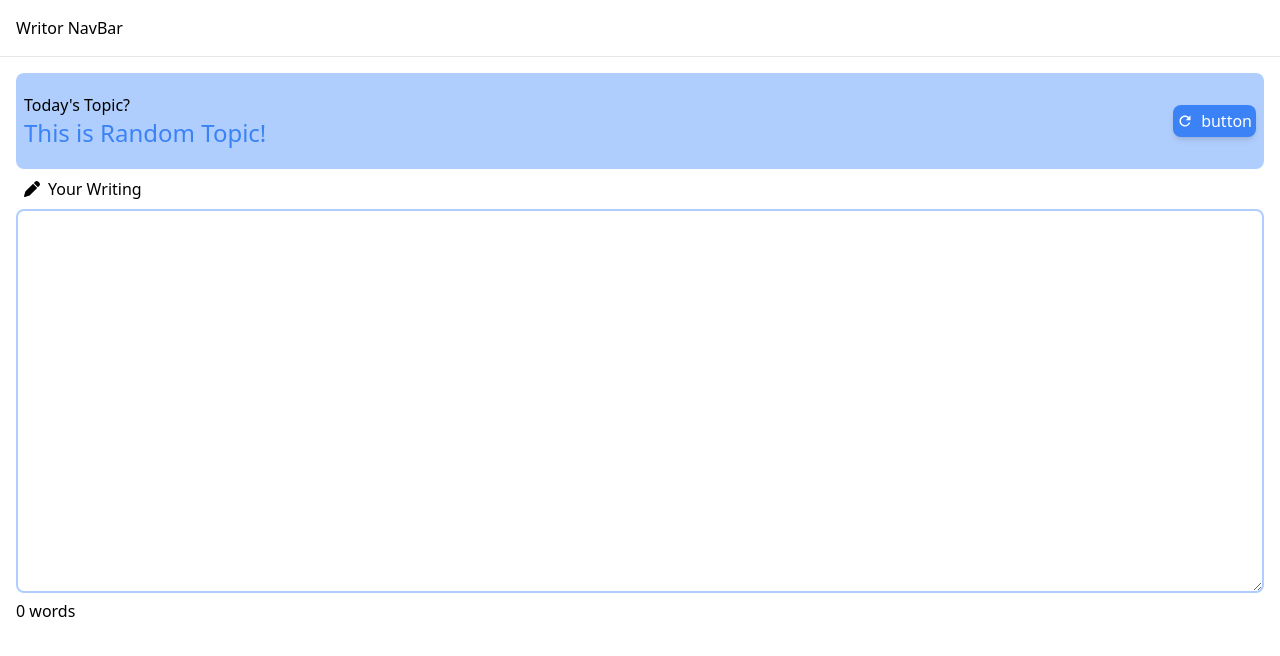
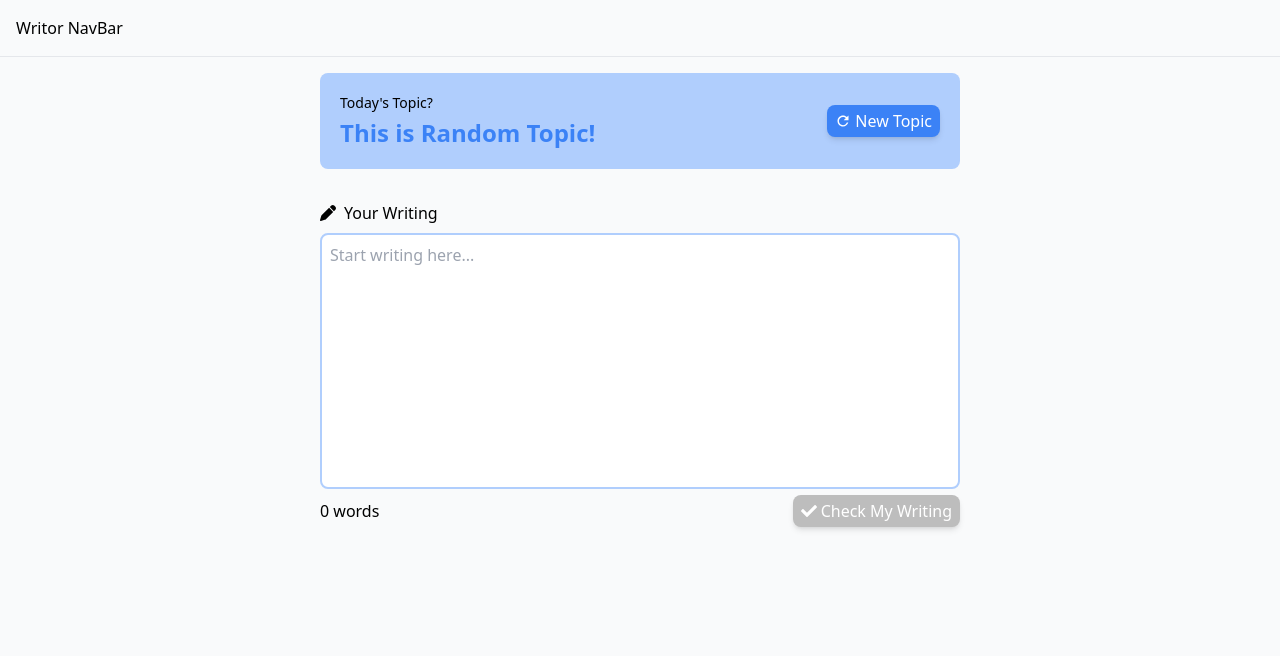
Before and after one commit to hayoung-selina-lee/WritorTutor, a React (Vite) app: page / in a window 1280 px wide. Shown: the top 656 px of the page. Built offline with nearby package versions, Linux system fonts and the light colour scheme.

Commit message:
improve overall UI and add feedback button

```diff
--- a/index.html
+++ b/index.html
@@ -6,7 +6,7 @@
     <meta name="viewport" content="width=device-width, initial-scale=1.0" />
     <title>WriterTutor</title>
   </head>
-  <body>
+  <body class="bg-background">
     <div id="root"></div>
     <script type="module" src="/src/main.jsx"></script>
   </body>
--- a/src/components/TopicCard.jsx
+++ b/src/components/TopicCard.jsx
@@ -4,14 +4,19 @@ function TopicCard({ topic }) {
   return (
     <div className="">
       <div className="rounded-lg bg-primary-light py-5">
-        <div className="flex flex-row justify-between items-center px-2 ">
+        <div className="flex flex-row justify-between items-center px-5 ">
           <div className="flex flex-col">
-            <div className="">Today's Topic?</div>
-            <div className="text-primary font-medium text-2xl">{topic}</div>
+            <div className="text-sm font-medium pb-1">Today's Topic?</div>
+            <div className="text-primary font-semibold text-2xl">{topic}</div>
           </div>
-          <button className="flex items-center gap-2 p-1 text-white bg-primary shadow-md rounded-lg hover:bg-primary-dark">
+          <button
+            className="px-2 flex items-center gap-1 p-1 text-white bg-primary shadow-md rounded-lg shadow-md hover:bg-primary-dark"
+            onClick={(e) => {
+              console.log("new topic button clicked! ", e);
+            }}
+          >
             <IoMdRefresh />
-            button
+            New Topic
           </button>
         </div>
       </div>
--- a/src/components/WritingEditor.jsx
+++ b/src/components/WritingEditor.jsx
@@ -1,24 +1,41 @@
 import { useState } from "react";
 import { FaPen } from "react-icons/fa6";
+import { FaCheck } from "react-icons/fa";
 
 function WritingEditor() {
   const [countWords, setCountWords] = useState(0);
 
+  // check button condition setting
+  const checkButton = {
+    enabled: "bg-primary hover:bg-primary-dark",
+    disabled: "bg-disabled cursor-not-allowed",
+  };
+
+  const buttonClass = countWords === 0 ? checkButton.disabled : checkButton.enabled;
+
   return (
     <div>
-      <div className="flex items-center gap-2 px-2 py-2">
+      <div className="flex items-center gap-2 pt-8 py-2">
         <FaPen />
         Your Writing
       </div>
 
       <textarea
-        className="p-2 border border-2 border-primary-light rounded-lg w-full h-96 focus:border-primary"
+        className="p-2 border border-2 border-primary-light rounded-lg w-full min-h-64 focus:border-primary resize-none"
         onChange={(e) => {
           const trimmedInput = e.target.value.trim();
           trimmedInput === "" ? setCountWords(0) : setCountWords(trimmedInput.split(/\s+/).length);
         }}
+        placeholder="Start writing here..."
       />
-      <div>{countWords} words</div>
+
+      <div className="flex flex-row justify-between items-center ">
+        <div>{countWords} words</div>
+        <button className={"px-2 flex items-center gap-1 p-1 text-white shadow-md rounded-lg shadow-md " + buttonClass} disabled={countWords === 0}>
+          <FaCheck />
+          Check My Writing
+        </button>
+      </div>
     </div>
   );
 }
--- a/src/pages/HomePage.jsx
+++ b/src/pages/HomePage.jsx
@@ -3,7 +3,7 @@ import WritingEditor from "../components/WritingEditor";
 
 function HomePage() {
   return (
-    <div className="p-4 ">
+    <div className="bg-background p-4 max-w-2xl mx-auto ">
       <TopicCard topic="This is Random Topic!" />
       <WritingEditor />
     </div>
--- a/tailwind.config.js
+++ b/tailwind.config.js
@@ -11,6 +11,8 @@ export default {
         },
         secondary: "#6366F1",
         accent: "#8B5CF6",
+        background: "#F9FAFB",
+        disabled: "#BDBDBD",
       },
       fontFamily: {
         serif: ["Georgia", "serif"], // logo font
```
